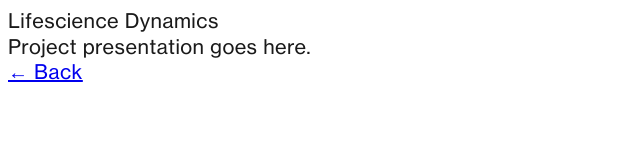
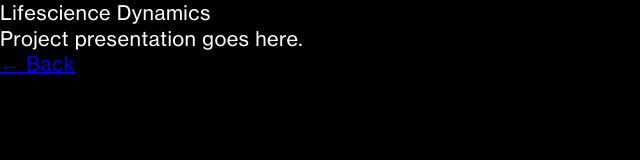
Before and after one commit to filipposigma/portfoliopage, a plain HTML site: page project_lifescience.html in a window 1280 px wide. Shown: the whole page, without its empty margins (0-640 px from the left). Drawn offline with Linux system fonts and the light colour scheme.

Commit message:
Add black background with white texts

```diff
--- a/style.css
+++ b/style.css
@@ -163,3 +163,23 @@
     max-width: none;
   }
 }
+
+body {
+  margin: 0;
+  background: #000;
+  color: #fff;
+}
+
+body::after {
+  content: "";
+  position: fixed;
+  bottom: 0;
+  left: 0;
+  width: 100%;
+  height: 50vh;
+  background: linear-gradient(
+    to top,
+  );
+  pointer-events: none;
+  z-index: -1;
+}
```
Also changed, not shown: 1 other file.
